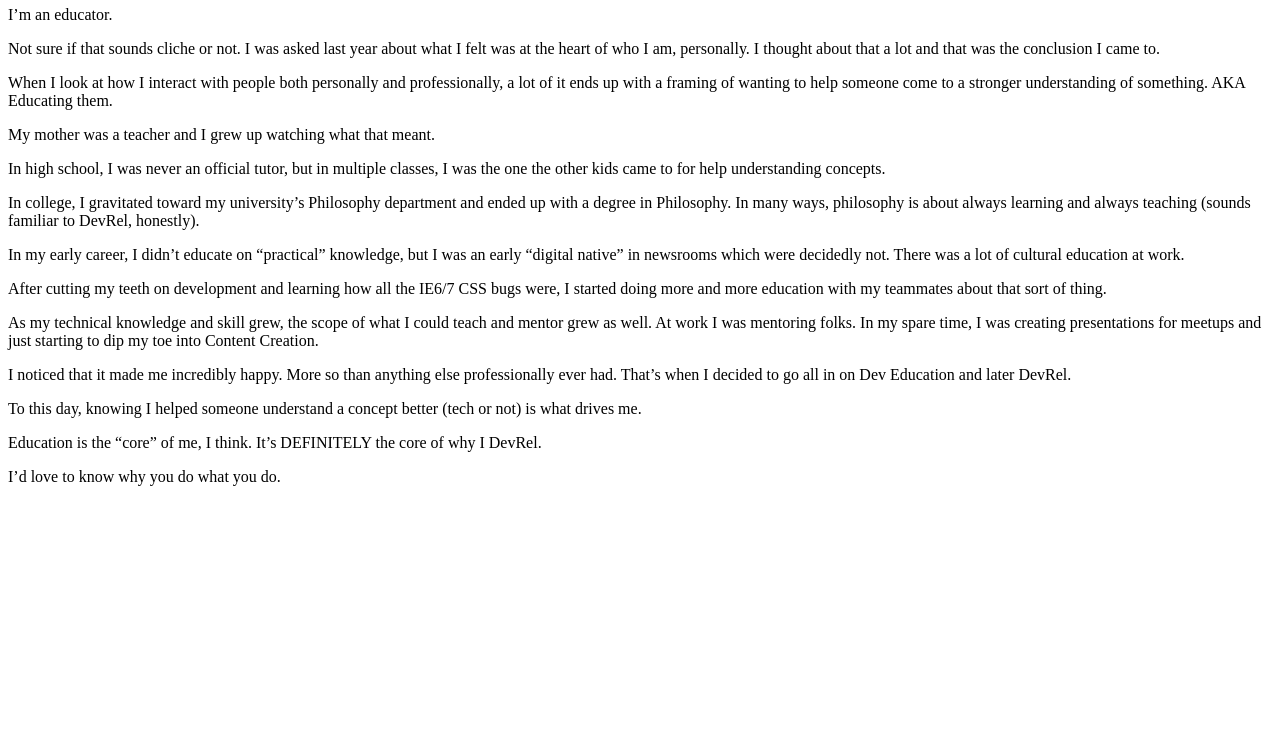
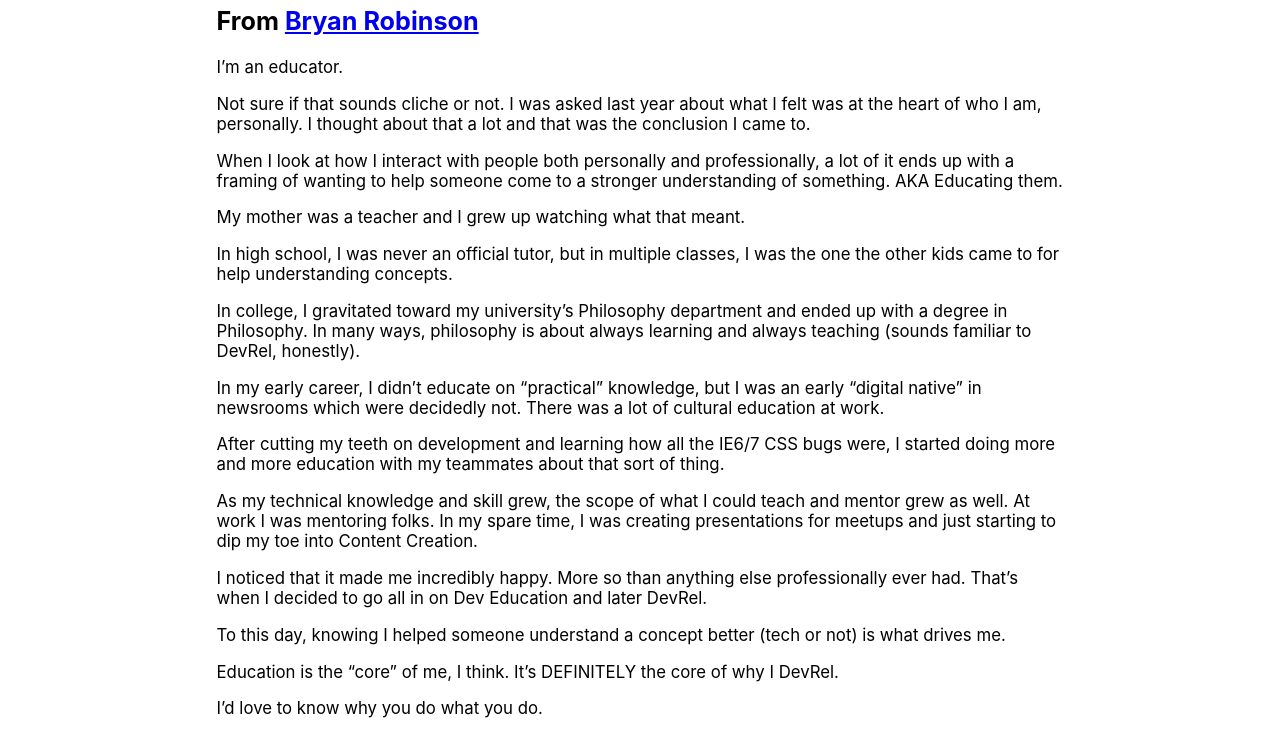
Before and after one commit to brob/whyidevrel.com, an Eleventy site: page index.html in a window 1280 px wide. Shown: the part 121-856 px from the top of the page. Before the commit the page ends 800 px from the top, so only its background shows below. Built offline with nearby package versions, Linux system fonts and the light colour scheme; Eleventy itself is replaced by a stand-in of ours; files that its build step writes are made by us from their sources.

Commit message:
Adds additional frontmatter and very basic styling

```diff
--- a/_includes/base.html
+++ b/_includes/base.html
@@ -5,11 +5,12 @@
     <meta http-equiv="X-UA-Compatible" content="IE=edge">
     <meta name="viewport" content="width=device-width, initial-scale=1.0">
     <title>{{ title }} | Why I DevRel</title>
+    <link rel="stylesheet" href="/assets/style.css">
 </head>
 <body>
-
-    {{ content }}
-
+    <div class="container">
+        {{ content }}
+    </div>
 
 </body>
 </html>
--- /dev/null
+++ b/assets/style.css
@@ -0,0 +1,17 @@
+html {
+    font-size: 105%;
+    font-family: -apple-system, BlinkMacSystemFont, "Segoe UI", Roboto, Helvetica, Arial, sans-serif, "Apple Color Emoji", "Segoe UI Emoji", "Segoe UI Symbol";
+}
+
+
+
+.container {
+    max-width: 80ch;
+    margin: 0 auto;
+}
+
+.story:not(:first-child) {
+    margin-top: 2rem;
+    padding-top: 2rem;
+    border-top: 1px solid #eee;
+}
--- a/index.html
+++ b/index.html
@@ -3,8 +3,11 @@ layout: 'base.html'
 ---
 <h1>Stories from DevRels about WHY they do what they do</h1>
 
-
+<section class="stories">
 {% for story in collections.stories %}
-<h2>{{ story.data.title }}</h2>
-<p>{{ story.templateContent }}</p>
+    <article class="story">
+        <h2>From <a href="{{story.data.link}}">{{ story.data.title }}</a></h2>
+        <p>{{ story.templateContent }}</p>
+    </article>
 {% endfor %}
+</section>
--- a/stories/bryan-robinson.md
+++ b/stories/bryan-robinson.md
@@ -1,5 +1,6 @@
 ---
 title: Bryan Robinson
+link: https://bryanlrobinson.com
 ---
 
 I’m an educator.
```
Also changed, not shown: stories/stories.11tydata.js (added, +9 -0 lines), stories/stories.json (deleted, +0 -4 lines), .eleventy.js.
